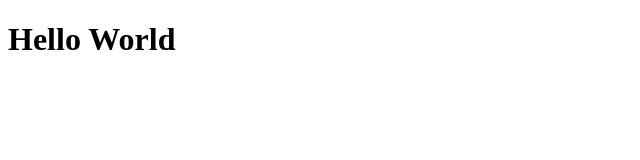
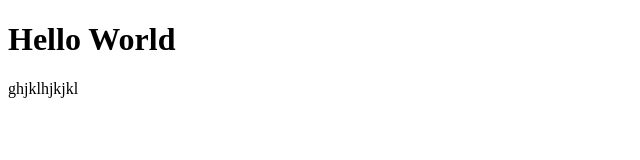
Before and after one commit to Siengdav/TODO, a plain HTML site: page index.html in a window 1280 px wide. Shown: the whole page, without its empty margins (0-640 px from the left). Drawn offline with Linux system fonts and the light colour scheme.

Commit message:
Create P

```diff
--- a/index.html
+++ b/index.html
@@ -8,5 +8,6 @@
 </head>
 <body>
     <h1>Hello World</h1>
+    <p>ghjklhjkjkl</p>
 </body>
 </html>
```
